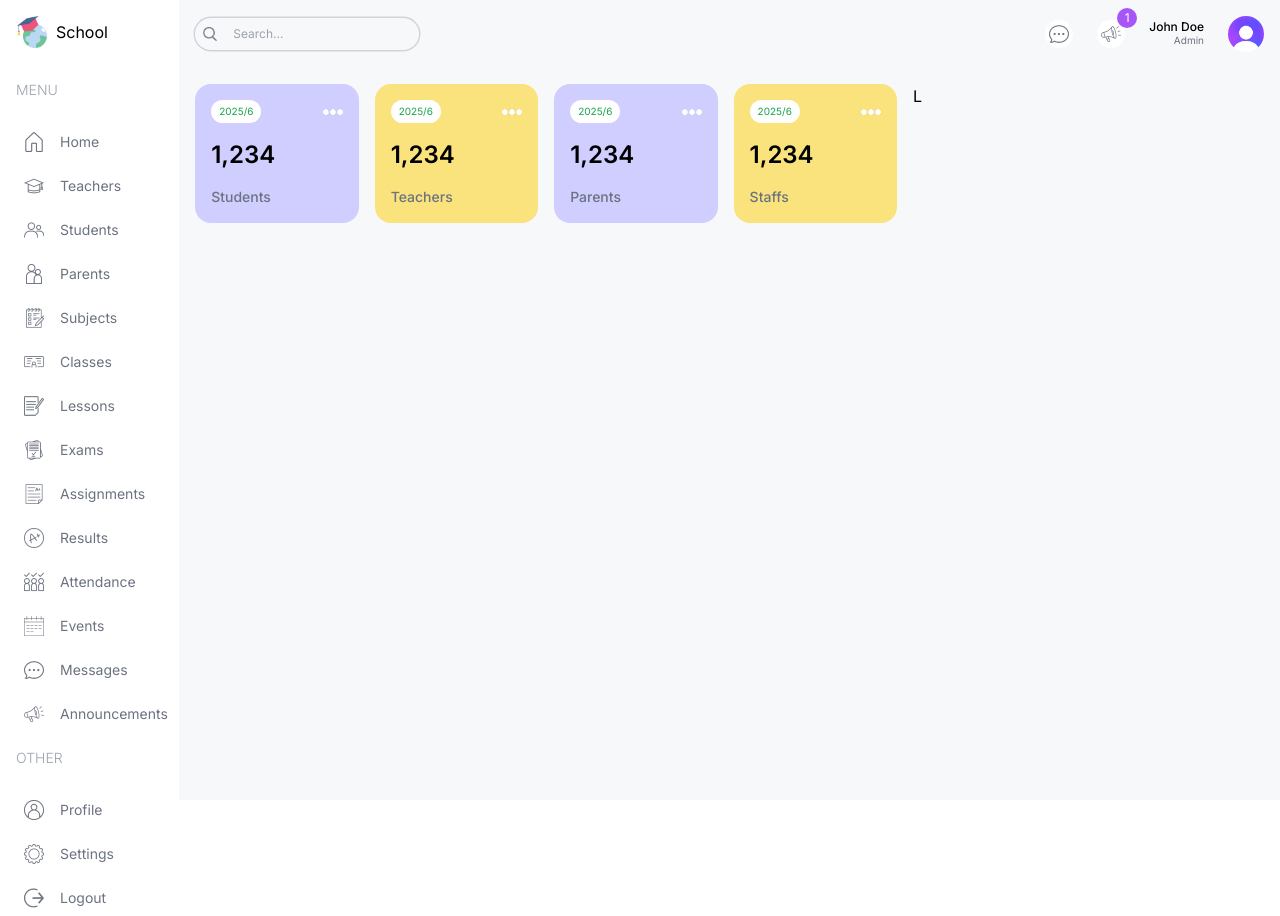
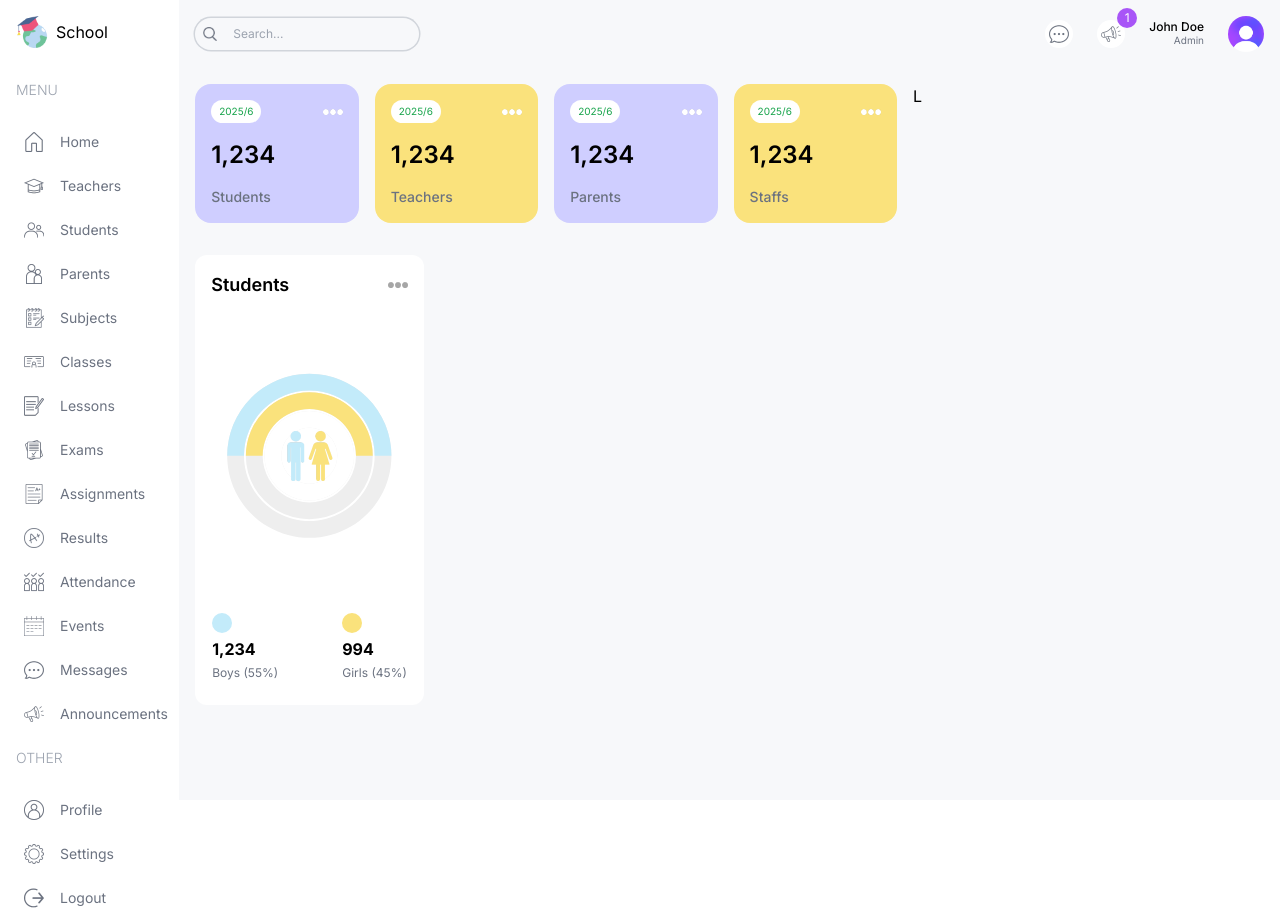
Before and after one commit to AzizToulgui/School-Dashboard-UI, a Next.js app: page /admin in a window 1280 px wide. Built offline with nearby package versions, Linux system fonts and the light colour scheme.

Commit message:
add charts

```diff
--- a/src/app/(dashboard)/admin/page.tsx
+++ b/src/app/(dashboard)/admin/page.tsx
@@ -1,10 +1,11 @@
 import UserCard from "@/components/UserCard";
+import CountChart from "@/components/CountChart";
 
 const AdminPage = () => {
     return (
         <div className="p-4 flex gap-4 flex-col md:flex-row">
             {/*left*/}
-            <div className="w-full lg:w-2/3">
+            <div className="w-full lg:w-2/3 flex flex-col gap-8 ">
                 {/*User Card*/}
                 <div className="flex gap-4 justify-between flex-wrap">
                     <UserCard type={"student"}/>
@@ -12,6 +13,19 @@
                     <UserCard type={"parent"}/>
                     <UserCard type={"staff"}/>
                 </div>
+                {/*Middle charts*/}
+                <div className="flex gap-4 flex-col lg:flex-row ">
+                    {/*Count chart*/}
+                    <div className="w-full lg:w-1/3 h-[450px]">
+                        <CountChart/>
+                    </div>
+                    {/*Attendance chart*/}
+                    <div className="w-full lg:w-2/3 h-[450px]">
+
+                    </div>
+                </div>
+                {/*Bottom chart*/}
+                <div className=""></div>
             </div>
             {/*Right*/}
             <div className="w-full lg:w-1/3">L</div>
--- /dev/null
+++ b/src/components/CountChart.tsx
@@ -0,0 +1,61 @@
+"use client";
+
+import { RadialBarChart, RadialBar, Legend, ResponsiveContainer } from 'recharts';
+import Image from "next/image";
+
+
+const data = [
+    {
+        name: 'Total',
+        count: 106,
+        fill: 'white',
+    },
+    {
+        name: 'Girls',
+        count: 53,
+        fill: '#FAE27C',
+    },
+    {
+        name: 'Boys',
+        count: 53,
+        fill: '#C3EBFA',
+    }
+];
+
+const CountChart = () => {
+    return (
+        <div className="bg-white rounded-xl w-full h-full p-4 ">
+            {/*title*/}
+            <div className="flex justify-between items-center">
+                <h1 className="text-lg font-semibold ">Students</h1>
+                <Image src="/moreDark.png" alt="" width={20} height={20} />
+            </div>
+            {/*chart*/}
+            <div className="relative w-full h-[75%]">
+                <ResponsiveContainer >
+                    <RadialBarChart cx="50%" cy="50%" innerRadius="40%" outerRadius="100%" barSize={32} data={data}>
+                        <RadialBar
+                            background
+                            dataKey="count"
+                        />
+                    </RadialBarChart>
+                </ResponsiveContainer>
+                <Image src="/maleFemale.png" alt="" width={50} height={50} className="absolute top-1/2 left-1/2 -translate-y-1/2 -translate-x-1/2" />
+            </div>
+            {/*bottom*/}
+            <div className="flex justify-center gap-16 ">
+                <div className="flex flex-col gap-1">
+                    <div className="w-5 h-5 bg-dashSky rounded-full "/>
+                    <h1 className="font-bold ">1,234</h1>
+                    <h2 className="text-xs text-gray-500">Boys (55%)</h2>
+                </div>
+                <div className="flex flex-col gap-1">
+                    <div className="w-5 h-5 bg-dashYellow rounded-full "/>
+                    <h1 className="font-bold ">994</h1>
+                    <h2 className="text-xs text-gray-500">Girls (45%)</h2>
+                </div>
+            </div>
+        </div>
+    )
+}
+export default CountChart
```
